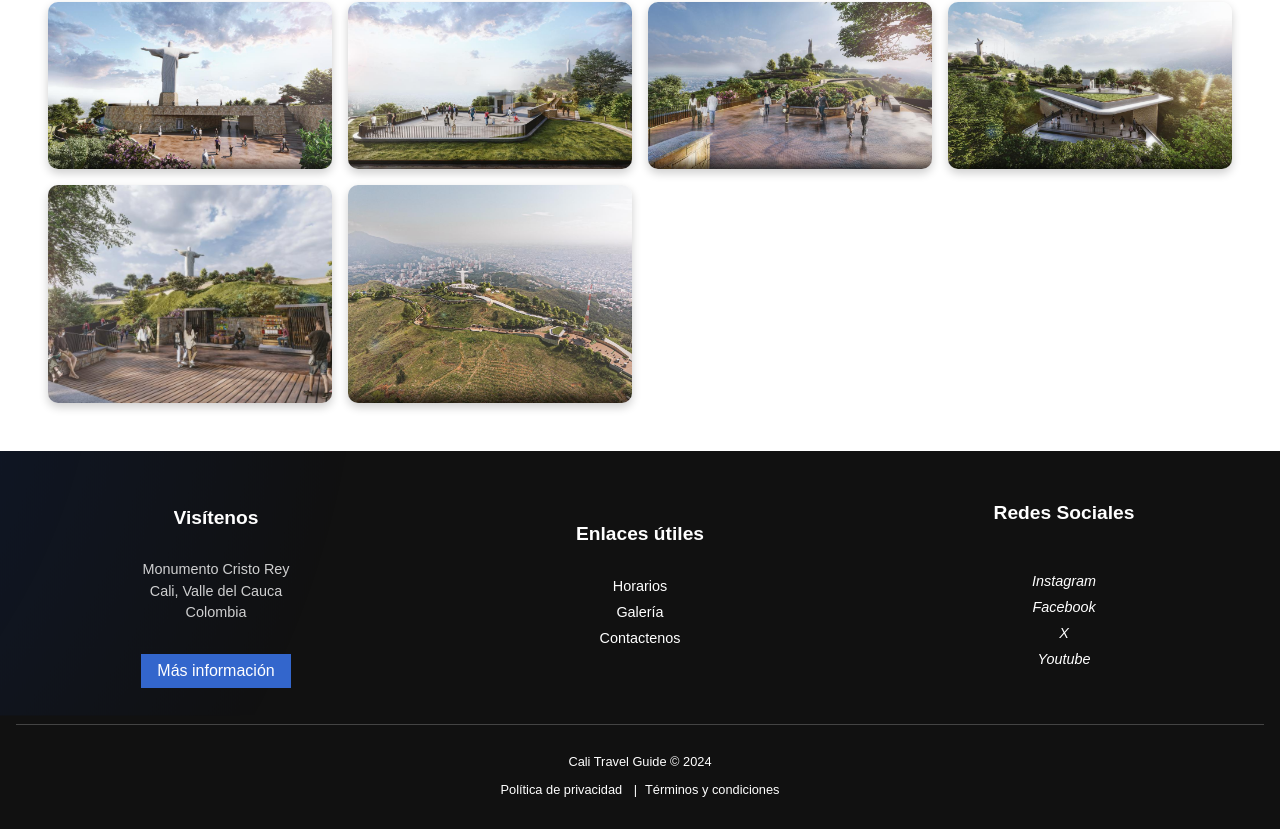
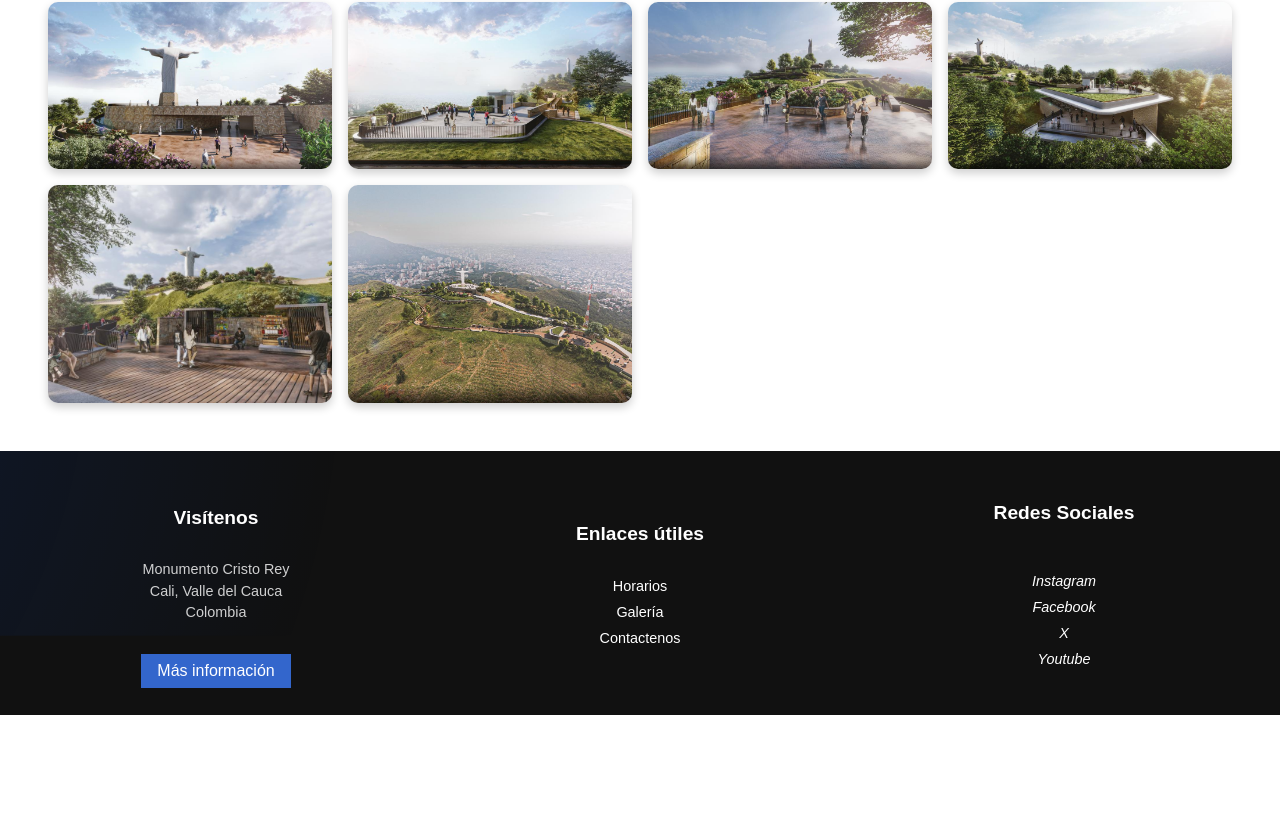
Before and after one commit to JuanTriana27/Cali-Travel-Guide, a React (Create React App) app: page /fotografias in a window 1280 px wide. Shown: the part 339-1168 px from the top of the page. After the commit the page ends 1054 px from the top, so only its background shows below. Built offline with nearby package versions, Linux system fonts and the light colour scheme.

Commit message:
Segundo ajuste Cards

```diff
--- a/src/App.js
+++ b/src/App.js
@@ -5,17 +5,33 @@ import Home from './pages/Home/home.jsx';
 import Footer from './components/Footer/footer.jsx';
 import Historia from './pages/Historia/historia.jsx';
 import Fotografias from './pages/Fotografias/fotografias.jsx';
+
 function App() {
   return (
     <Router>
-      <div className="App">
+      <div className="App" style={{
+        display: 'flex',
+        flexDirection: 'column',
+        minHeight: '100vh',
+        position: 'relative'
+      }}>
         <Navbar />
-        <Routes>
-          <Route path="/" element={<Home />} />
-          <Route path="/historia" element={<Historia />} />
-          <Route path="/fotografias" element={<Fotografias />} />
-        </Routes>
-        <Footer /> {/* Agregamos el componente del footer */}
+
+        {/* Contenido principal */}
+        <main style={{
+          flex: 1,
+
+          width: '100%',
+          overflowX: 'hidden'
+        }}>
+          <Routes>
+            <Route path="/" element={<Home />} />
+            <Route path="/historia" element={<Historia />} />
+            <Route path="/fotografias" element={<Fotografias />} />
+          </Routes>
+        </main>
+
+        <Footer />
       </div>
     </Router>
   );
--- a/src/components/Footer/footer.css
+++ b/src/components/Footer/footer.css
@@ -2,6 +2,7 @@
 .footer {
   background-color: #111;
   color: #fff;
+  height: 200px;
   padding: 2rem 1rem;
   font-family: Arial, sans-serif;
   position: relative;
```
